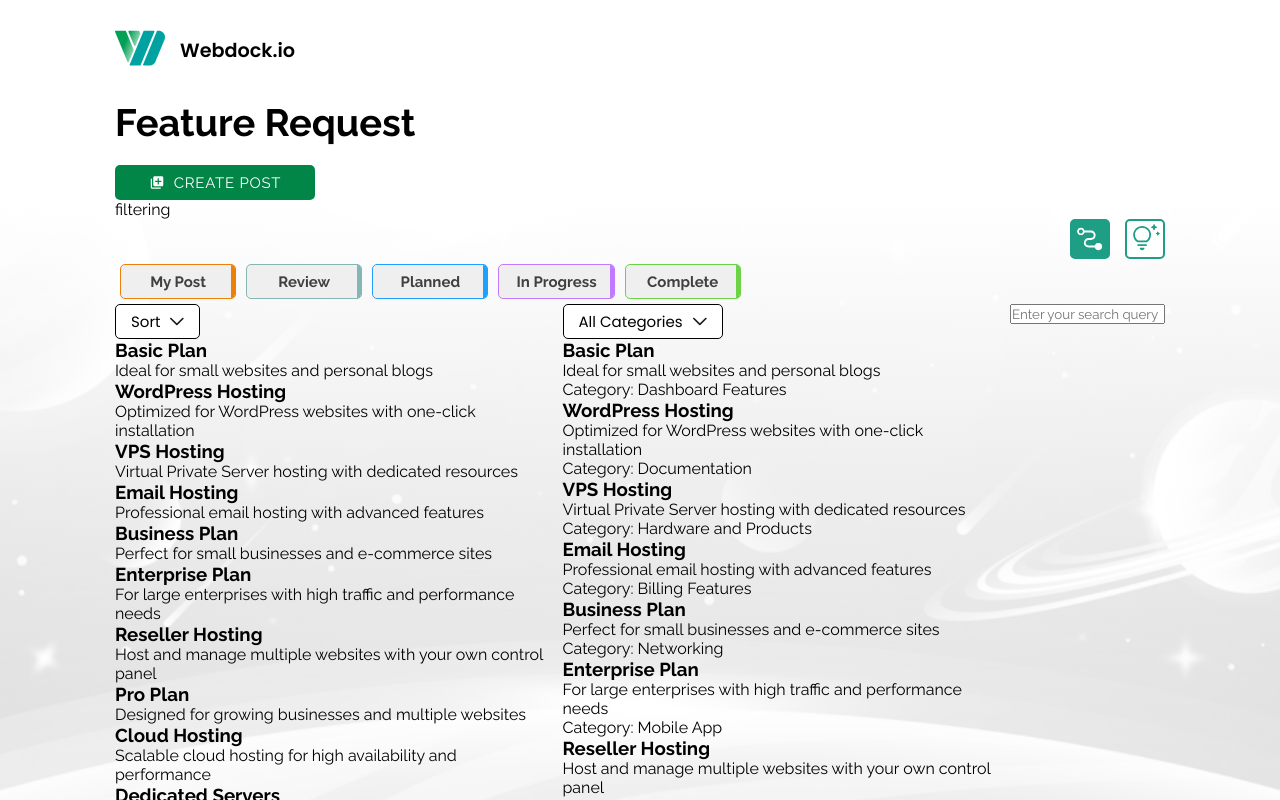
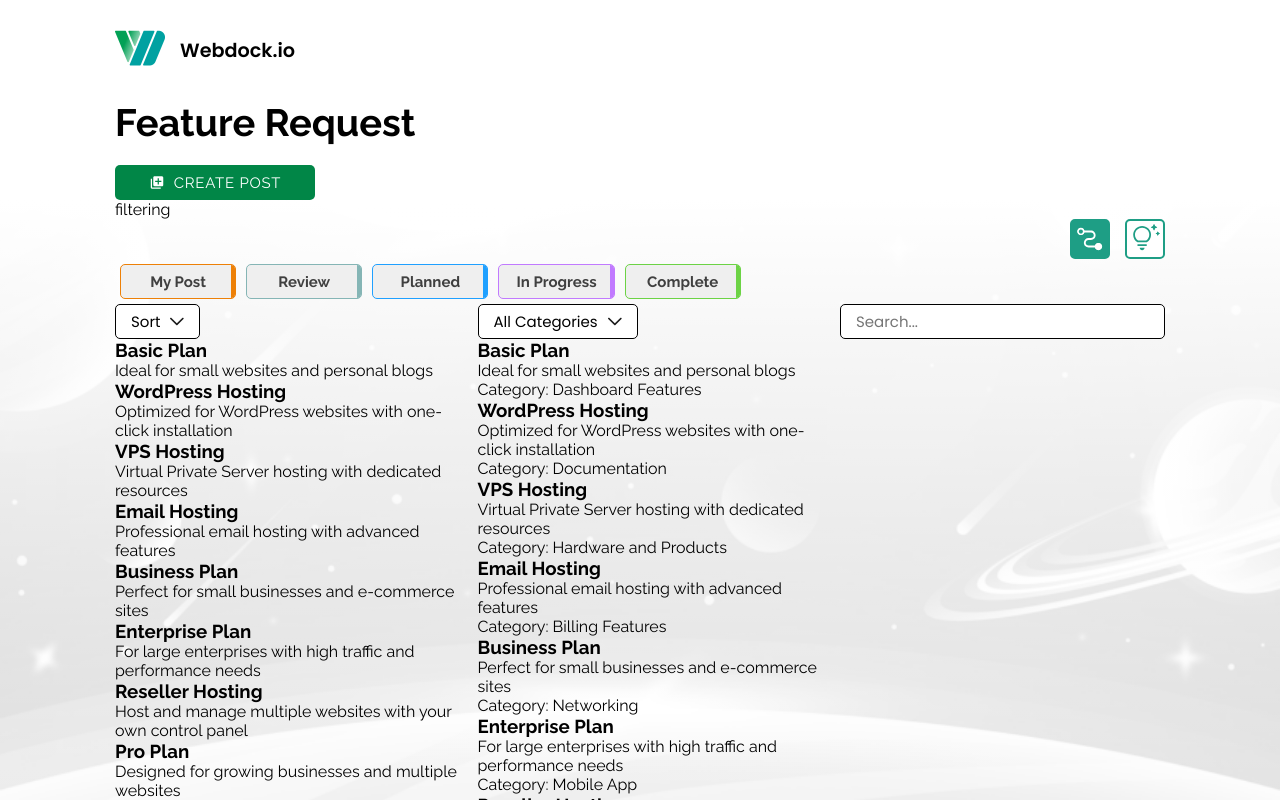
Before and after one commit to soklope/webdock, a React (Vite) app in the folder webdock-app/: page /listview in a window 1280 px wide. Both pictures are taken after a click on the button "Search...". Shown: the top 800 px of the page. Built offline with nearby package versions, Linux system fonts and the light colour scheme.

Commit message:
SearchFunction.jsx - minor changes

```diff
--- a/webdock-app/src/components/SortFunctionAndFilterContainer/SearchFunction/SearchFunction.jsx
+++ b/webdock-app/src/components/SortFunctionAndFilterContainer/SearchFunction/SearchFunction.jsx
@@ -1,5 +1,4 @@
 import '../SearchFunction/SearchFunction.scss';
-
 import { useState } from 'react';
 
 function SearchFunction() {
@@ -21,15 +20,14 @@ function SearchFunction() {
           type="text"
           value={searchQuery}
           onChange={handleInputChange}
-          placeholder="Enter your search query"
+          placeholder="Search..."
+          className={`search-input ${isInputVisible ? 'active' : ''}`}
         />
       ) : (
-        <button
-        onClick={toggleInput}
-        className={"search-function-btn"}>Search...
-        <span className="search-function-btn__icon"></span>
+        <button onClick={toggleInput} className="search-function-btn">
+          Search...
+          <span className="search-function-btn__icon"></span>
         </button>
-
       )}
     </div>
   );
--- a/webdock-app/src/components/SortFunctionAndFilterContainer/SearchFunction/SearchFunction.scss
+++ b/webdock-app/src/components/SortFunctionAndFilterContainer/SearchFunction/SearchFunction.scss
@@ -2,10 +2,30 @@
 @use '../../../global-styling/Variables.scss' as v;
 
 .search-function-btn {
-    @include mix.filter-btn-styling;
+  @include mix.filter-btn-styling;
 
-    &__icon {
-        @include mix.icon-image-centering;
-        background-image: url('../../../content/gfx/Icons/search-function-icon.svg');
-      }
+  &__icon {
+    @include mix.icon-image-centering;
+    background-image: url('../../../content/gfx/Icons/search-function-icon.svg');
+  }
 }
+
+.search-input {
+  @include mix.filter-btn-styling;
+
+  &.active {
+@include mix.filter-btn-styling
+  }
+
+  input {
+    border: none;
+    background: transparent;
+    font-family: v.$secondary-font;
+    font-size: 15px;
+    font-weight: 500;
+    height: 35px;
+    padding: 5px 15px;
+    align-items: center;
+    gap: 10px;
+  }
+}
```
